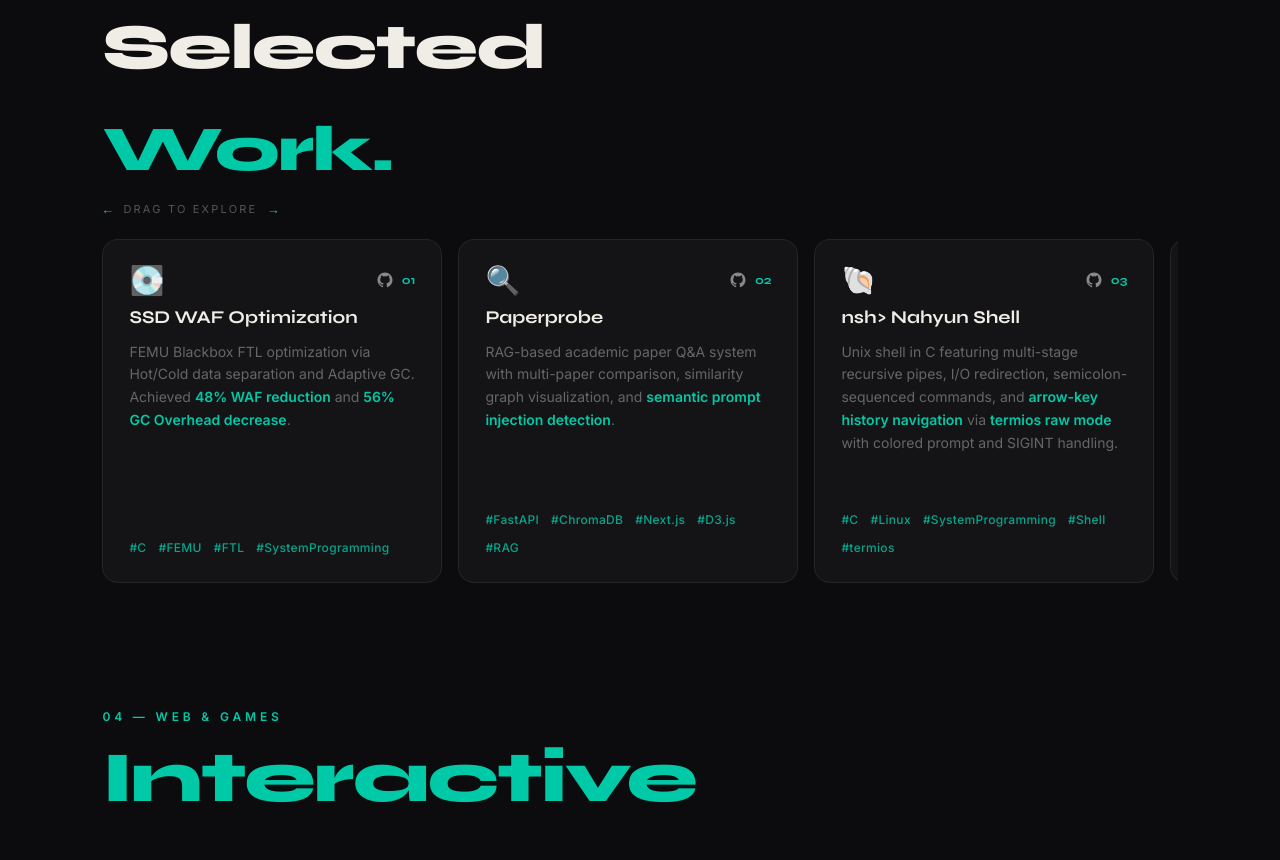
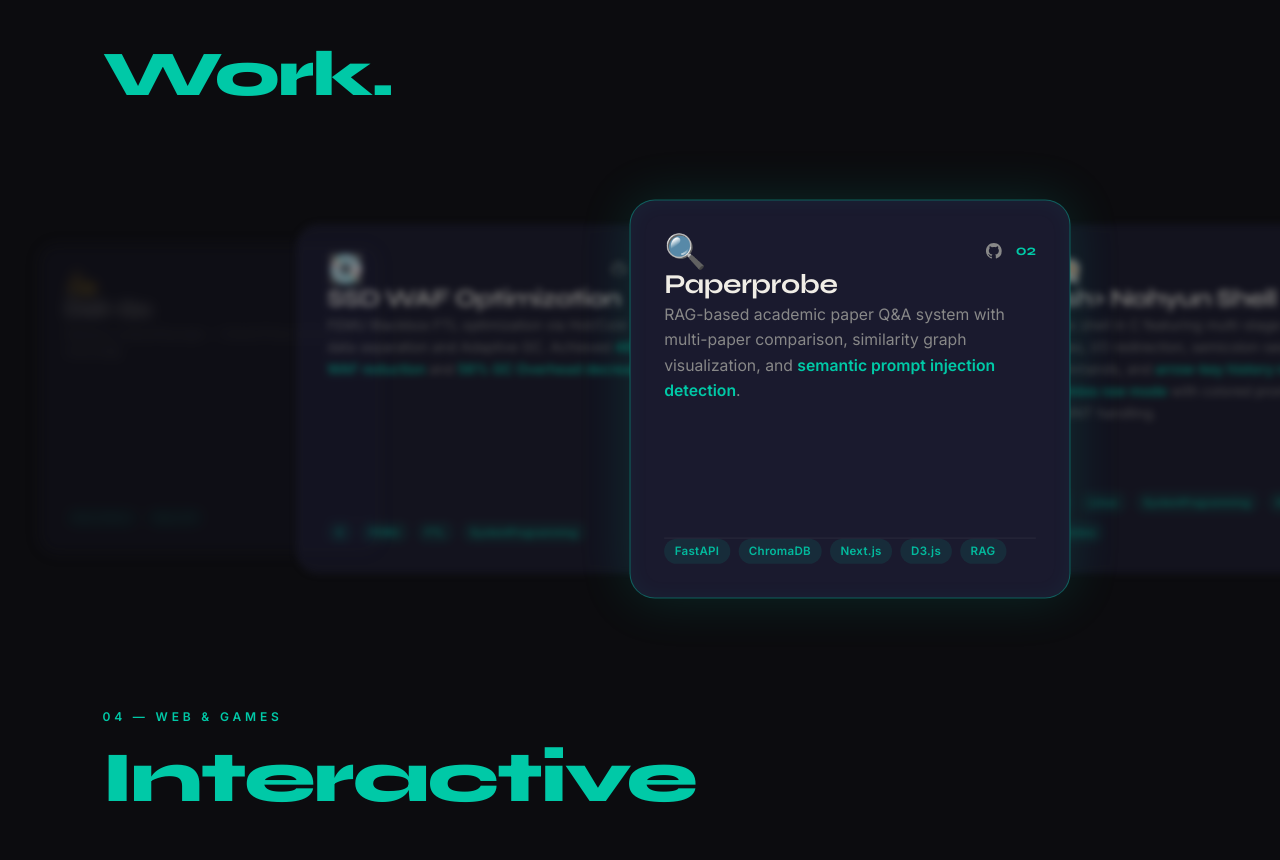
Before and after one commit to nahyun27/nahyun-portfolio, a Next.js app: page / in a window 1280 px wide. Shown: the part 2508-3368 px from the top of the page. Built offline with nearby package versions, Linux system fonts and the light colour scheme.

Commit message:
feat: redesign of the Projects section. center-focused carousel with depth blur

```diff
--- a/src/components/HorizontalSlider.tsx
+++ b/src/components/HorizontalSlider.tsx
@@ -36,7 +36,7 @@ function SpotlightCard({ card, delay }: { card: Card, delay: number }) {
       onMouseMove={handleMouseMove}
       className="group relative flex flex-col gap-3 shrink-0 rounded-2xl overflow-hidden"
       style={{
-        width: 340,
+        width: 280,
         minHeight: 260,
         padding: "26px",
         backgroundColor: "#141417",
--- /dev/null
+++ b/src/components/InfiniteCarousel.tsx
@@ -0,0 +1,226 @@
+"use client";
+
+import { useState, useEffect, useCallback } from "react";
+import { motion, PanInfo } from "framer-motion";
+
+export interface Card {
+  id: string;
+  title: string;
+  subtitle: React.ReactNode;
+  tags: string[];
+  emoji?: string;
+  github?: string;
+  demo?: string;
+  playstore?: string;
+  appstore?: string;
+}
+
+const GH_SVG = (<svg className="w-[18px] h-[18px] shrink-0" fill="currentColor" viewBox="0 0 24 24"><path fillRule="evenodd" d="M12 2C6.477 2 2 6.484 2 12.017c0 4.425 2.865 8.18 6.839 9.504.5.092.682-.217.682-.483 0-.237-.008-.868-.013-1.703-2.782.605-3.369-1.343-3.369-1.343-.454-1.158-1.11-1.466-1.11-1.466-.908-.62.069-.608.069-.608 1.003.07 1.531 1.032 1.531 1.032.892 1.53 2.341 1.088 2.91.832.092-.647.35-1.088.636-1.338-2.22-.253-4.555-1.113-4.555-4.951 0-1.093.39-1.988 1.029-2.688-.103-.253-.446-1.272.098-2.65 0 0 .84-.27 2.75 1.026A9.564 9.564 0 0112 6.844c.85.004 1.705.115 2.504.337 1.909-1.296 2.747-1.027 2.747-1.027.546 1.379.202 2.398.1 2.651.64.7 1.028 1.595 1.028 2.688 0 3.848-2.339 4.695-4.566 4.943.359.309.678.92.678 1.855 0 1.338-.012 2.419-.012 2.747 0 .268.18.58.688.482A10.019 10.019 0 0022 12.017C22 6.484 17.522 2 12 2z" clipRule="evenodd" /></svg>);
+const APPLE_SVG = (<svg className="w-[18px] h-[18px] shrink-0" fill="currentColor" viewBox="0 0 24 24"><path d="M17.05 20.28c-.98.95-2.05.8-3.08.35-1.09-.46-2.09-.48-3.24 0-1.44.62-2.2.44-3.06-.35C2.79 15.25 3.51 7.59 9.05 7.31c1.35.07 2.29.74 3.08.8 1.18-.09 2.31-.91 3.65-.81 1.54.11 2.82.72 3.63 1.87-3.07 1.82-2.39 5.86.88 7.15-.71 1.77-1.55 3.52-3.24 4.04v-.08zM12.03 7.25c-.15-2.23 1.66-4.07 3.74-4.25.29 2.58-2.34 4.5-3.74 4.25z" /></svg>);
+const ANDROID_SVG = (<svg className="w-[18px] h-[18px] shrink-0" fill="currentColor" viewBox="0 0 24 24"><path d="M17.7 5.4 19.5 2c.2-.3 0-.6-.3-.6s-.5.1-.6.4L16.8 5c-1.4-.6-3-.9-4.8-.9-1.8 0-3.4.3-4.8.9L5.3 1.8c-.1-.2-.4-.3-.6-.1-.2.1-.3.4-.1.6l1.8 3.4c-3.1 1.7-5.2 4.9-5.2 8.6v.8h21.6v-.8c0-3.7-2.1-6.9-5.1-8.9zm-9.3 5.4c-.6 0-1.1-.5-1.1-1.1 0-.6.5-1.1 1.1-1.1.6 0 1.1.5 1.1 1.1 0 .6-.5 1.1-1.1 1.1zm7.2 0c-.6 0-1.1-.5-1.1-1.1 0-.6.5-1.1 1.1-1.1.6 0 1.1.5 1.1 1.1 0 .6-.5 1.1-1.1 1.1z" /></svg>);
+const WEB_SVG = (<svg className="w-[18px] h-[18px] shrink-0" fill="none" stroke="currentColor" strokeWidth="1.5" strokeLinecap="round" strokeLinejoin="round" viewBox="0 0 24 24"><circle cx="12" cy="12" r="10" /><path d="M12 2a15.3 15.3 0 014 10 15.3 15.3 0 01-4 10 15.3 15.3 0 01-4-10 15.3 15.3 0 014-10z" /><path d="M2 12h20" /></svg>);
+
+function SpotlightCarouselCard({
+  card,
+  diff,
+  onClick
+}: {
+  card: Card;
+  diff: number;
+  onClick: () => void;
+}) {
+  const isCenter = diff === 0;
+
+  // Visual parameters based on distance from center
+  let x = 0;
+  let scale = 1;
+  let opacity = 1;
+  let blur = 0;
+  let zIndex = 10;
+
+  if (diff === 0) {
+    x = 0; scale = 1.05; opacity = 1; blur = 0; zIndex = 10;
+  } else if (diff === 1) {
+    x = 360; scale = 0.92; opacity = 0.5; blur = 4; zIndex = 5;
+  } else if (diff === -1) {
+    x = -360; scale = 0.92; opacity = 0.5; blur = 4; zIndex = 5;
+  } else if (diff === 2) {
+    x = 640; scale = 0.82; opacity = 0.2; blur = 8; zIndex = 1;
+  } else if (diff === -2) {
+    x = -640; scale = 0.82; opacity = 0.2; blur = 8; zIndex = 1;
+  } else if (diff > 2) {
+    x = 900; scale = 0.5; opacity = 0; blur = 12; zIndex = -1;
+  } else {
+    x = -900; scale = 0.5; opacity = 0; blur = 12; zIndex = -1;
+  }
+
+  return (
+    <motion.div
+      initial={false}
+      animate={{ x, scale, opacity, filter: `blur(${blur}px)`, zIndex }}
+      transition={{ type: "spring", stiffness: 220, damping: 24 }}
+      onClick={onClick}
+      className="absolute top-1/2 left-1/2 flex flex-col gap-4 rounded-3xl overflow-hidden transition-colors duration-500"
+      style={{
+        width: 420,  // Base width for the center card before scale
+        height: 380,
+        x: "-50%",
+        y: "-50%",
+        padding: "32px",
+        backgroundColor: "#1a1a2e",
+        border: isCenter ? "1px solid rgba(0,201,167,0.4)" : "1px solid rgba(255,255,255,0.05)",
+        boxShadow: isCenter ? "0 0 50px rgba(0,201,167,0.15), inset 0 0 20px rgba(0,201,167,0.05)" : "none",
+        cursor: isCenter ? "default" : "pointer",
+        userSelect: "none",
+        pointerEvents: Math.abs(diff) > 2 ? "none" : "auto",
+        visibility: Math.abs(diff) > 2 ? "hidden" : "visible"
+      }}
+    >
+      {/* Content wrapper */}
+      <div className="relative z-10 flex flex-col h-full">
+        {/* Top Row: Emoji and Links */}
+        <div className="flex items-center justify-between gap-4 mb-2">
+          {card.emoji && <span style={{ fontSize: 32, lineHeight: 1 }}>{card.emoji}</span>}
+
+          <div className="flex items-center gap-3">
+            {card.appstore && (
+              <a href={card.appstore} target="_blank" rel="noopener noreferrer"
+                className="transition-all hover:text-[#00C9A7] hover:-translate-y-0.5"
+                style={{ color: "#888" }} title="App Store">
+                {APPLE_SVG}
+              </a>
+            )}
+            {card.playstore && (
+              <a href={card.playstore} target="_blank" rel="noopener noreferrer"
+                className="transition-all hover:text-[#00C9A7] hover:-translate-y-0.5"
+                style={{ color: "#888" }} title="Google Play">
+                {ANDROID_SVG}
+              </a>
+            )}
+            {card.demo && (
+              <a href={card.demo} target="_blank" rel="noopener noreferrer"
+                className="transition-all hover:text-[#00C9A7] hover:-translate-y-0.5"
+                style={{ color: "#888" }} title="Website">
+                {WEB_SVG}
+              </a>
+            )}
+            {card.github && (
+              <a href={card.github} target="_blank" rel="noopener noreferrer"
+                className="transition-all hover:text-[#00C9A7] hover:-translate-y-0.5"
+                style={{ color: "#888" }} title="GitHub">
+                {GH_SVG}
+              </a>
+            )}
+            <span className="shrink-0 font-bold text-sm ml-1"
+              style={{ color: "#00C9A7", fontFamily: "'Syne', sans-serif" }}>
+              {card.id}
+            </span>
+          </div>
+        </div>
+
+        {/* Title */}
+        <h3 className="font-bold text-2xl md:text-[26px] leading-tight mb-2"
+          style={{ fontFamily: "'Syne', sans-serif", color: "#F0EDE6", letterSpacing: "-0.02em" }}>
+          {card.title}
+        </h3>
+
+        {/* Subtitle / Description */}
+        <div className="text-sm md:text-[15px] leading-[1.6] flex-1"
+          style={{ color: "#888", fontFamily: "'Inter', sans-serif" }}>
+          {card.subtitle}
+        </div>
+
+        {/* Tags */}
+        <div className="flex flex-wrap gap-2 mt-auto pt-4 border-t border-white/5">
+          {card.tags.map((tag) => (
+            <span key={tag} className="text-[11px] font-semibold tracking-wide"
+              style={{
+                color: "rgba(0,201,167,0.9)",
+                fontFamily: "'Inter', sans-serif",
+                backgroundColor: "rgba(0,201,167,0.1)",
+                padding: "4px 10px",
+                borderRadius: "100px"
+              }}>
+              {tag}
+            </span>
+          ))}
+        </div>
+      </div>
+    </motion.div>
+  );
+}
+
+export default function InfiniteCarousel({ cards }: { cards: Card[] }) {
+  const [currentIndex, setCurrentIndex] = useState(0);
+  const numCards = cards.length;
+
+  const handleNext = useCallback(() => {
+    setCurrentIndex((prev) => prev + 1);
+  }, []);
+
+  const handlePrev = useCallback(() => {
+    setCurrentIndex((prev) => prev - 1);
+  }, []);
+
+  // Auto-advance
+  useEffect(() => {
+    const timer = setInterval(() => {
+      handleNext();
+    }, 3500);
+    return () => clearInterval(timer);
+  }, [handleNext]);
+
+  // Handle Drag
+  const handleDragEnd = (event: any, info: PanInfo) => {
+    // Lower threshold so a small swipe triggers the next card easily
+    const threshold = 15;
+
+    // Check velocity as well for quick "flicks"
+    const isFlick = Math.abs(info.velocity.x) > 300;
+
+    if (info.offset.x < -threshold || (isFlick && info.velocity.x < 0)) {
+      handleNext();
+    } else if (info.offset.x > threshold || (isFlick && info.velocity.x > 0)) {
+      handlePrev();
+    }
+  };
+
+  return (
+    // Breaks out of a centered max-width container to 100vw while staying perfectly horizontally centered
+    <div className="relative w-[100vw] h-[550px] left-1/2 -translate-x-1/2 overflow-hidden mt-8"
+      style={{ touchAction: "pan-y" }}>
+
+      <motion.div
+        className="w-full h-full relative cursor-grab active:cursor-grabbing"
+        drag="x"
+        dragConstraints={{ left: 0, right: 0 }}
+        dragElastic={0.1}
+        onDragEnd={handleDragEnd}
+      >
+        {cards.map((card, i) => {
+          // Calculate logical diff considering infinite rotation logic
+          let diff = i - (currentIndex % numCards);
+          if (currentIndex < 0) {
+            diff = i - ((numCards - (Math.abs(currentIndex) % numCards)) % numCards);
+          }
+
+          if (diff < -Math.floor(numCards / 2)) diff += numCards;
+          if (diff > Math.floor(numCards / 2)) diff -= numCards;
+
+          return (
+            <SpotlightCarouselCard
+              key={card.id}
+              card={card}
+              diff={diff}
+              onClick={() => {
+                if (diff !== 0) {
+                  setCurrentIndex((prev) => prev + diff);
+                }
+              }}
+            />
+          );
+        })}
+      </motion.div>
+    </div>
+  );
+}
--- a/src/components/sections/ProjectsSection.tsx
+++ b/src/components/sections/ProjectsSection.tsx
@@ -2,7 +2,7 @@
 
 import { useRef } from "react";
 import { motion, useInView } from "framer-motion";
-import HorizontalSlider from "@/components/HorizontalSlider";
+import InfiniteCarousel from "@/components/InfiniteCarousel";
 import AnimatedHeading from "@/components/AnimatedHeading";
 
 const PROJECTS = [
@@ -142,7 +142,7 @@ export default function ProjectsSection() {
           style={{ fontSize: "clamp(2rem, 8vw, 4rem)" }}
           delay={0.1}
         />
-        <HorizontalSlider cards={PROJECTS} />
+        <InfiniteCarousel cards={PROJECTS} />
       </div>
     </section>
   );
```
